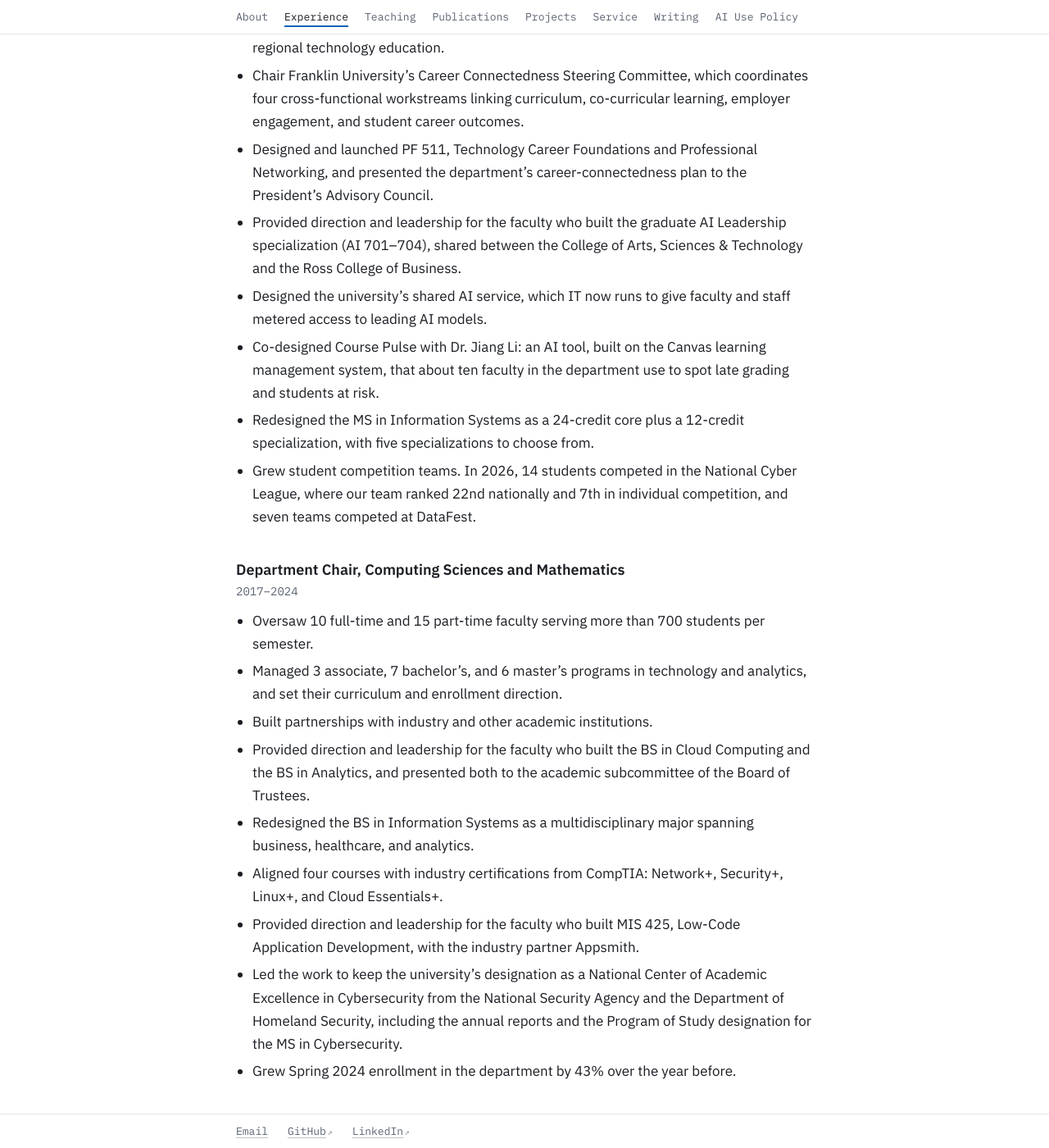
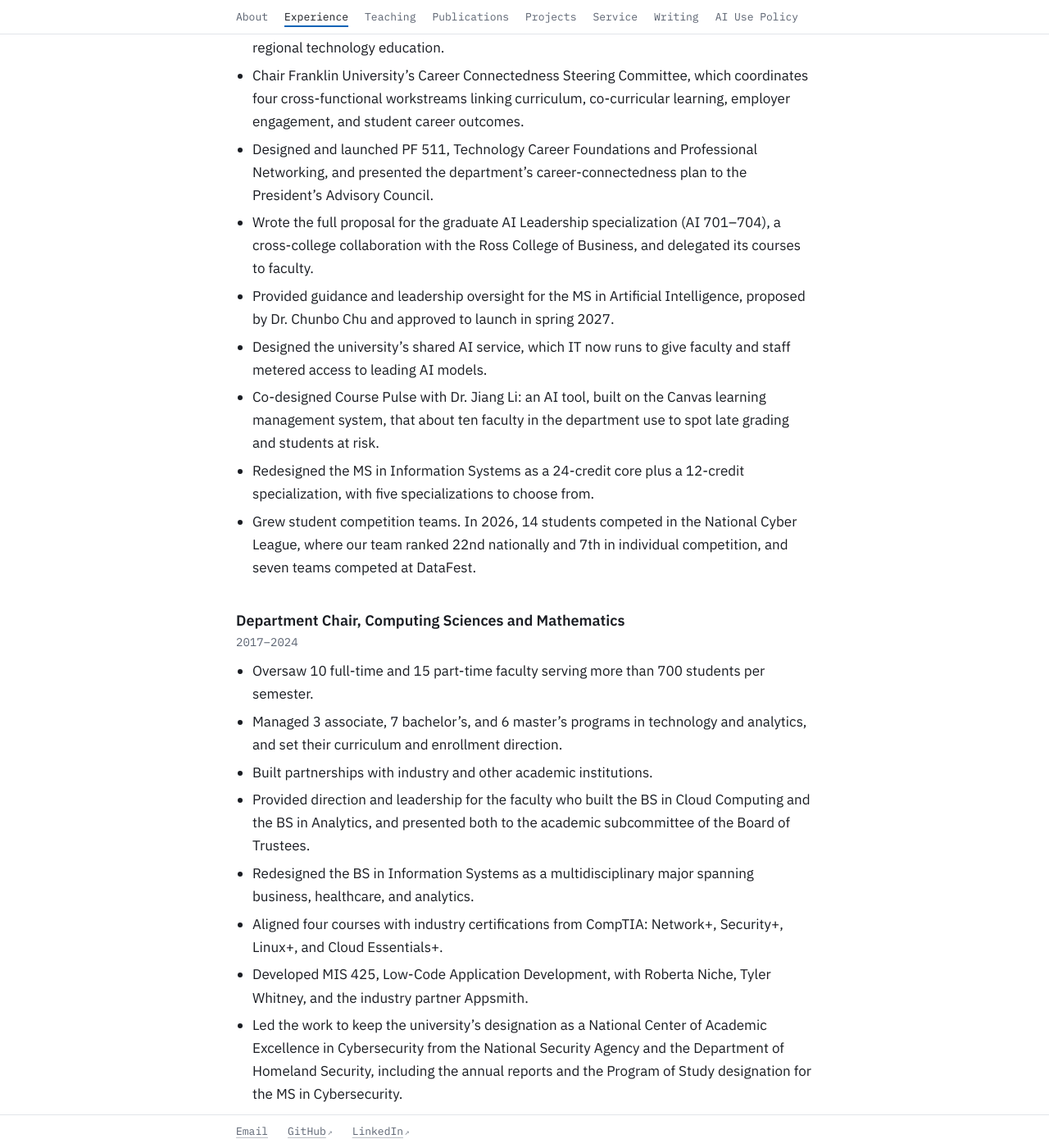
Before and after one commit to toddawhittaker/toddawhittaker.github.io, a Jekyll site: the page built from docs/experience/index.md, in a window 1280 px wide and 1400 px high, scrolled down 1302 px. Shown: the whole window at 82% size. Built offline with Jekyll 4.4.1, drawn with Linux system fonts in a browser that asks for light colours; our own code applies the rules of GitHub Pages for plain Markdown files; some of the changed text lies outside the part shown.

Commit message:
Correct credit for MIS 425, AI Leadership, MS in AI, and the 2010 Information Security major

```diff
--- a/docs/experience/index.md
+++ b/docs/experience/index.md
@@ -28,7 +28,8 @@ title: Experience
 - Work with industry and community organizations such as OhioX, the Tech Community Coalition, and the Columbus AWS User Group to strengthen the university's place in regional technology education.
 - Chair Franklin University's Career Connectedness Steering Committee, which coordinates four cross-functional workstreams linking curriculum, co-curricular learning, employer engagement, and student career outcomes.
 - Designed and launched PF 511, Technology Career Foundations and Professional Networking, and presented the department's career-connectedness plan to the President's Advisory Council.
-- Provided direction and leadership for the faculty who built the graduate AI Leadership specialization (AI 701–704), shared between the College of Arts, Sciences & Technology and the Ross College of Business.
+- Wrote the full proposal for the graduate AI Leadership specialization (AI 701–704), a cross-college collaboration with the Ross College of Business, and delegated its courses to faculty.
+- Provided guidance and leadership oversight for the MS in Artificial Intelligence, proposed by Dr. Chunbo Chu and approved to launch in spring 2027.
 - Designed the university's shared AI service, which IT now runs to give faculty and staff metered access to leading AI models.
 - Co-designed Course Pulse with Dr. Jiang Li: an AI tool, built on the Canvas learning management system, that about ten faculty in the department use to spot late grading and students at risk.
 - Redesigned the MS in Information Systems as a 24-credit core plus a 12-credit specialization, with five specializations to choose from.
@@ -44,7 +45,7 @@ title: Experience
 - Provided direction and leadership for the faculty who built the BS in Cloud Computing and the BS in Analytics, and presented both to the academic subcommittee of the Board of Trustees.
 - Redesigned the BS in Information Systems as a multidisciplinary major spanning business, healthcare, and analytics.
 - Aligned four courses with industry certifications from CompTIA: Network+, Security+, Linux+, and Cloud Essentials+.
-- Provided direction and leadership for the faculty who built MIS 425, Low-Code Application Development, with the industry partner Appsmith.
+- Developed MIS 425, Low-Code Application Development, with Roberta Niche, Tyler Whitney, and the industry partner Appsmith.
 - Led the work to keep the university's designation as a National Center of Academic Excellence in Cybersecurity from the National Security Agency and the Department of Homeland Security, including the annual reports and the Program of Study designation for the MS in Cybersecurity.
 - Grew Spring 2024 enrollment in the department by 43% over the year before.
 
@@ -60,7 +61,7 @@ title: Experience
 2011–2015 and 2017–2023
 {: .dates}
 
-- Researched, proposed, and designed the curriculum for the Information Security major (now Cybersecurity) with industry partners, faculty, and staff. It is one of the university's two largest technology majors.
+- Researched, proposed, and built the BS in Information Security (now Cybersecurity) in 2010, working with industry partners, faculty, and staff. It is one of the university's two largest technology majors.
 - Recruited the program's advisory board.
 - Developed courses in security principles, network security, operations security, risk assessment, application security, security architecture, and the capstone.
 
```
